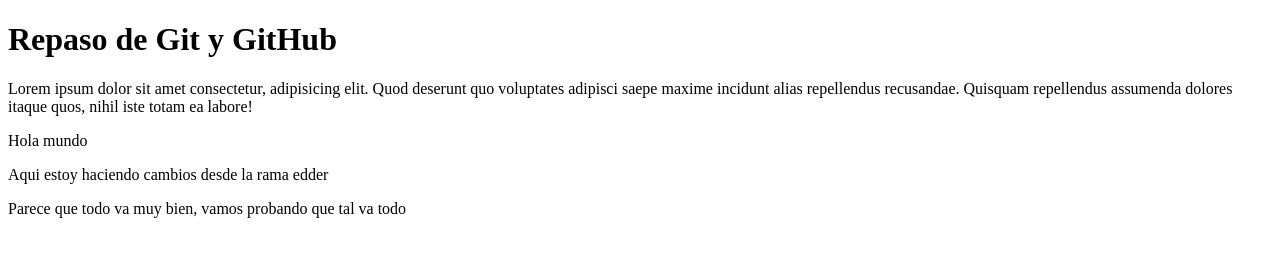
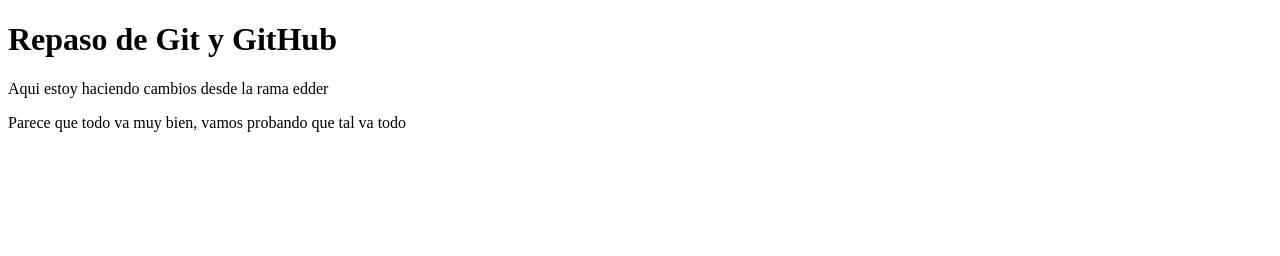
Before and after one commit to EdderCodarlupo/paginaWeb, a plain HTML site: page index.html in a window 1280 px wide. Drawn offline with Linux system fonts and the light colour scheme.

Commit message:
nuevos cambios desde la ramaedder

```diff
--- a/index.html
+++ b/index.html
@@ -7,13 +7,10 @@
   </head>
   <body>
     <h1>Repaso de Git y GitHub</h1>
-    <p>
-      Lorem ipsum dolor sit amet consectetur, adipisicing elit. Quod deserunt
-      quo voluptates adipisci saepe maxime incidunt alias repellendus
-      recusandae. Quisquam repellendus assumenda dolores itaque quos, nihil iste
-      totam ea labore!
-    </p>
-    <p>Hola mundo</p>
+
+
+
+
     <p>Aqui estoy haciendo cambios desde la rama edder</p>
     <p>Parece que todo va muy bien, vamos probando que tal va todo</p>
   </body>
```
